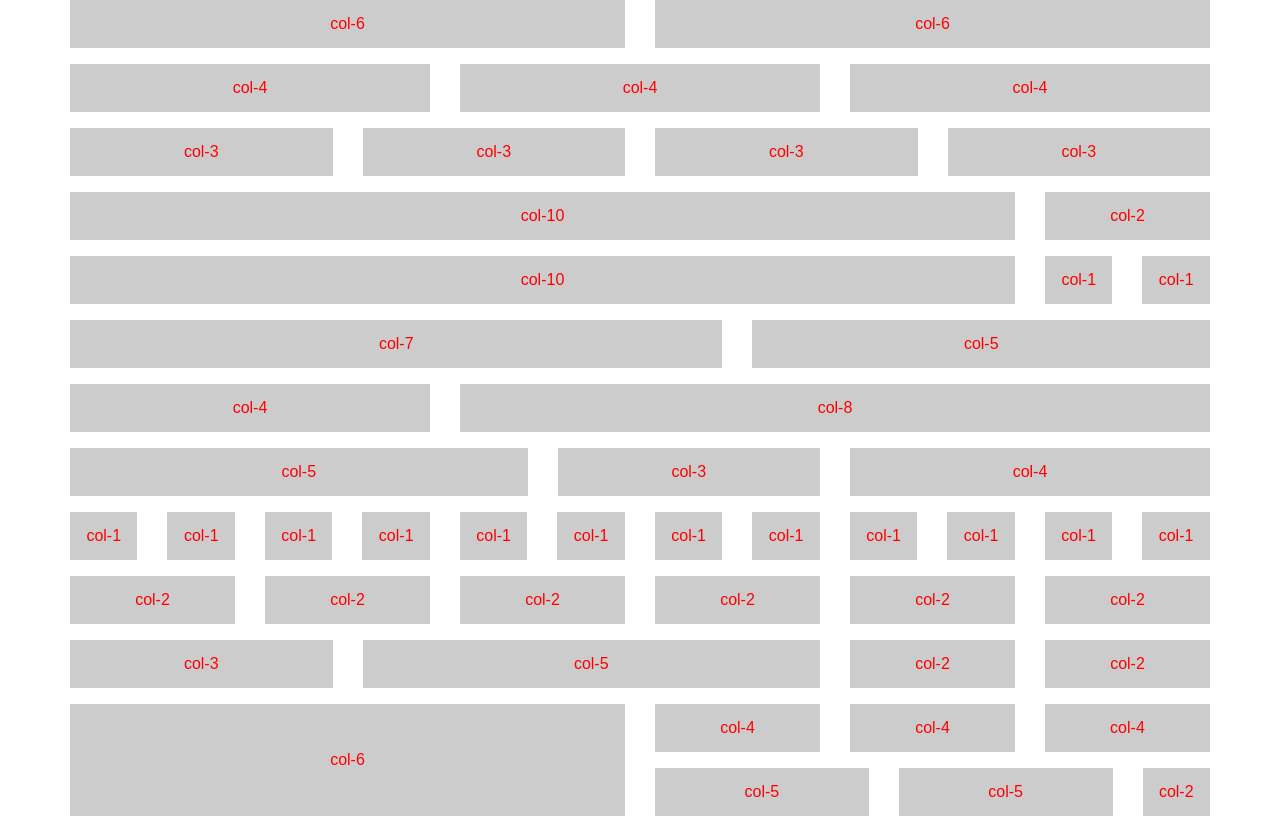
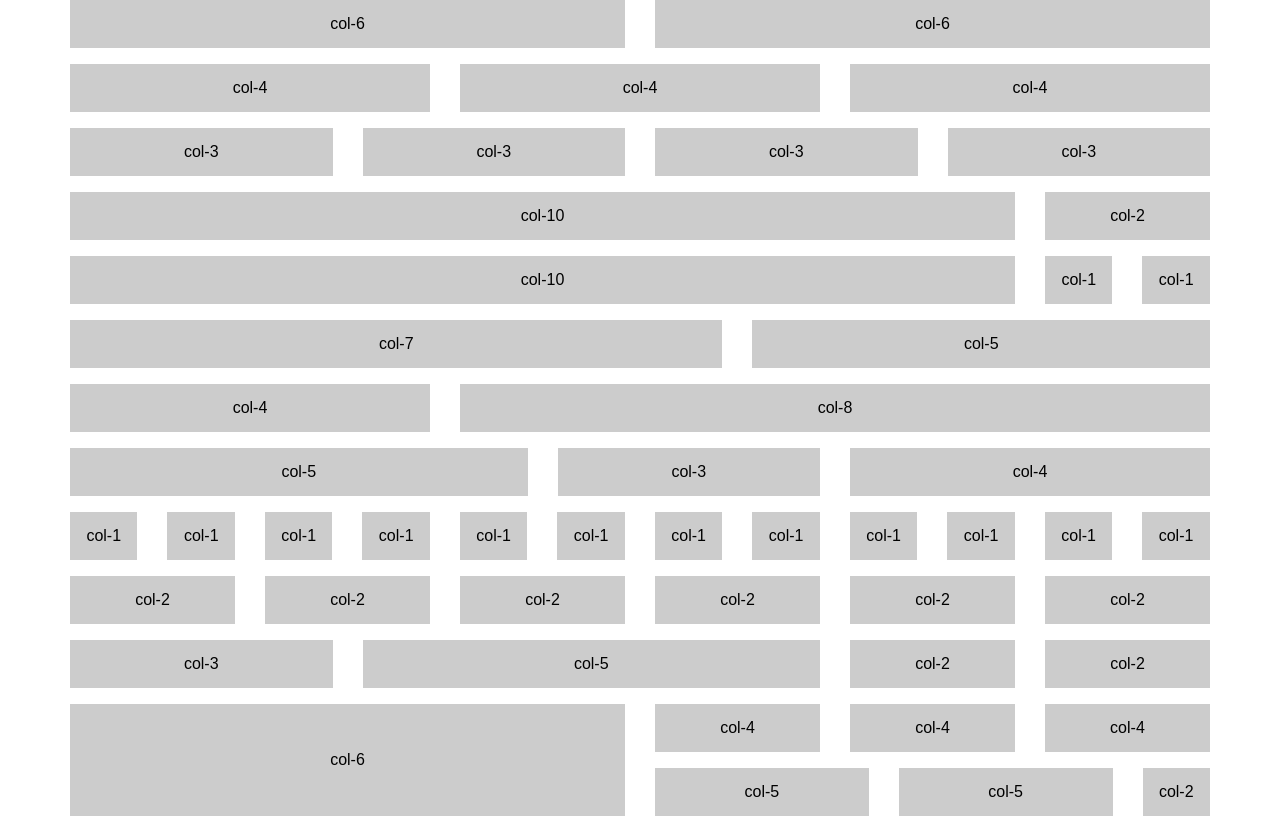
Before and after one commit to Dekoy4494/travelMore, a website: page grid.html in a window 1280 px wide. Drawn offline with Linux system fonts and the light colour scheme.

Commit message:
Fix grid

```diff
--- a/scss/layout.scss
+++ b/scss/layout.scss
@@ -1,12 +1,19 @@
+// variables
+$containerWidth: 1170px;
+$gap: 15px;
+$columnsCount: 12;
+$colWidth: 100% / $columnsCount;
+
+
 * {
     box-sizing: border-box;
 }
 
 .container {
-    max-width: 1170px;
+    max-width: $containerWidth;
     width: 100%;
     margin: 0 auto;
-    padding: 0 15px;
+    padding: 0 $gap;
 }
 
 /* ba-grid */
@@ -14,8 +21,8 @@
 .ba-row {
     display: flex;
     flex-wrap: wrap;
-    margin-left: -15px;
-    margin-right: -15px;
+    margin-left: -$gap;
+    margin-right: -$gap;
 }
 
 .ba-row+.ba-row {
@@ -23,57 +30,15 @@
 }
 
 [class^='ba-col'] {
-    padding-left: 15px;
-    padding-right: 15px;
+    padding-left: $gap;
+    padding-right: $gap;
     width: 100%;
 }
 
-.ba-col-12 {
-    width: 100%;
-}
-
-.ba-col-11 {
-    width: 91.6667%;
-}
-
-.ba-col-10 {
-    width: 83.3333%;
-}
-
-.ba-col-9 {
-    width: 75%;
-}
-
-.ba-col-8 {
-    width: 66.6667%;
-}
-
-.ba-col-7 {
-    width: 58.3333%;
-}
-
-.ba-col-6 {
-    width: 50%;
-}
-
-.ba-col-5 {
-    width: 41.6667%;
-}
-
-.ba-col-4 {
-    width: 33.3333%;
-}
-
-.ba-col-3 {
-    width: 25%;
-}
-
-.ba-col-2 {
-    width: 16.6667%;
-}
-
-.ba-col-1 {
-    width: 8.3333%;
+@for $i from 1 through $columnsCount {
+    .ba-col-#{$i} {
+        width: $colWidth * $i;
+    }
 }
 
 /* ba-common */
@@ -93,7 +58,3 @@
 .ba-text-justify {
     text-align: justify;
 }
-
-body{
-    color: red;
-}
```
Also changed, not shown: styles/layout.css.
